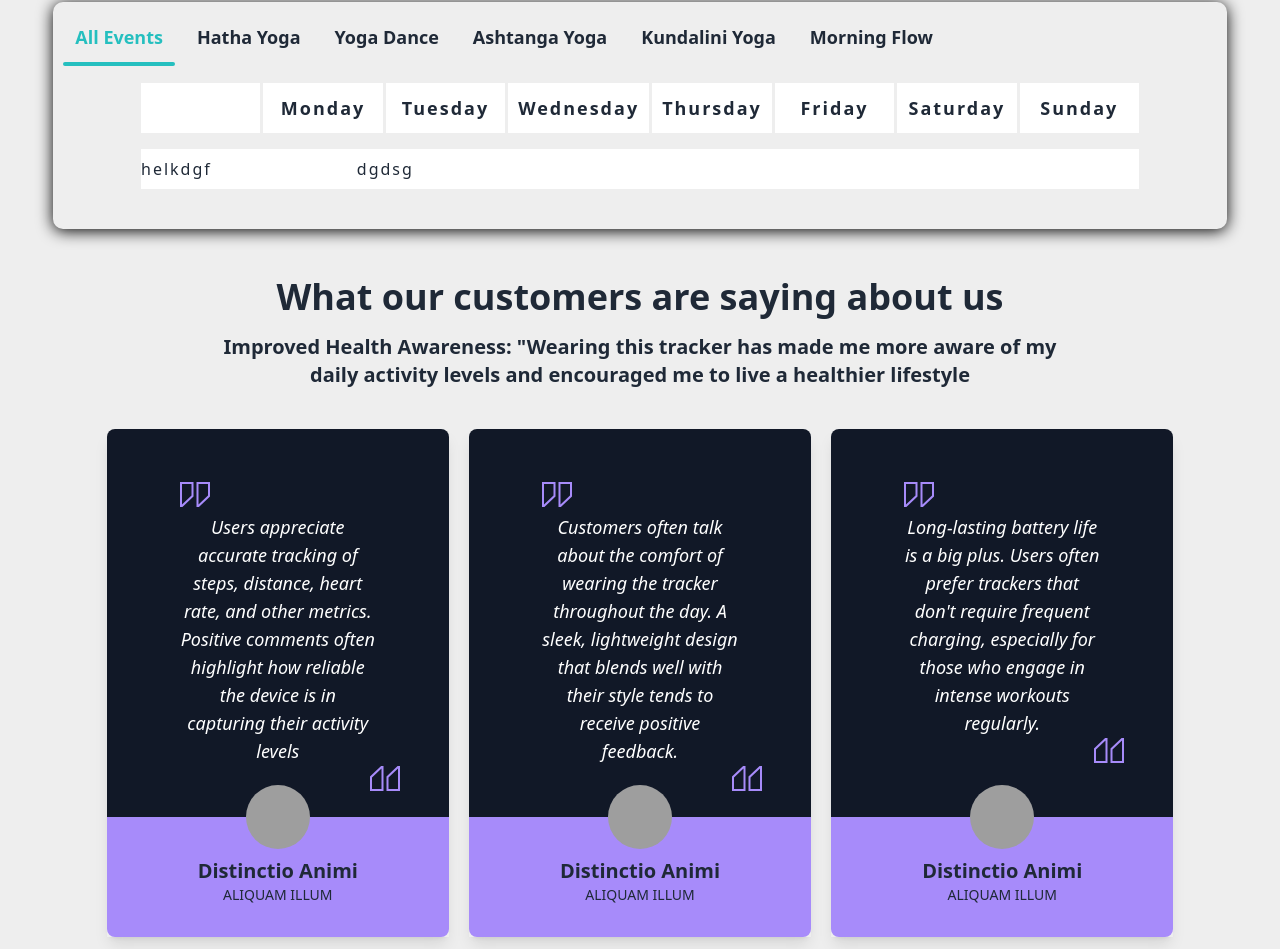
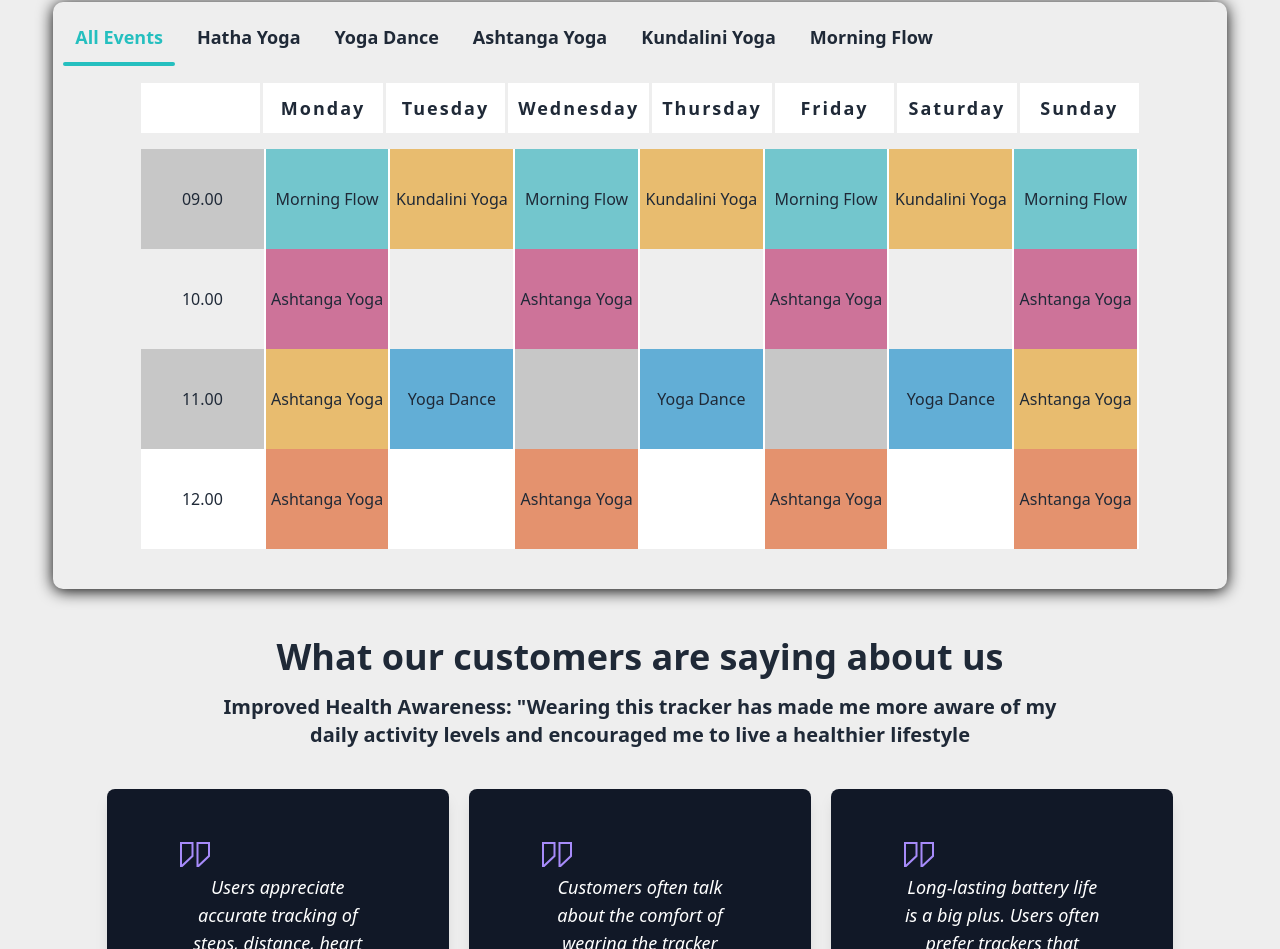
Before and after one commit to DeveloperAlihasan404439/Fitness-tracker-cliend-site-12, a React (Vite) app: page / in a window 1280 px wide. Shown: the part 1886-2835 px from the top of the page. Built offline with nearby package versions, Linux system fonts and the light colour scheme; no server answers; grey boxes are pictures that could not be loaded.

Commit message:
Classes Time table added the projact

```diff
--- a/src/pages/Class/ClassAll.css
+++ b/src/pages/Class/ClassAll.css
@@ -62,10 +62,13 @@
     margin-right: 0;
 }
 .day-discription{
-    line-height: 40px;
-    letter-spacing: 2px;
-
-    background-color: white;
+    line-height: 100px;
+    text-align: center;
+    border-right: 2px solid white;
+    /* margin-right: 3px; */
+}
+.day-discription:nth-last-child(1){
+    margin-right: none;
 }
 @keyframes moving {
     from {
@@ -83,10 +86,12 @@
 
 .tabs_contant .contant.active {
     display: block;
+    transition: .4s;
 }
 
 .tabs_container .contant {
     margin-bottom: 10px;
+    transition: .4s;
 }
 .tabs_container .contant table {
     overflow-x: scroll;
--- a/src/pages/Class/ClassAll.jsx
+++ b/src/pages/Class/ClassAll.jsx
@@ -32,217 +32,285 @@ const ClassAll = () => {
   const tabtext = [
     {
       id: 1,
-      title: 'Morning Flow',
-      discription:"Advanced Sequence",
-      time: '09.00 - 10.00',
-      link: 'Lily Carter',
-      hovertext: 'Morning relaxation and stretching',
-      bgColor: '#73C6CD',
-      timeDay: '09:00'
-
+      title: "Morning Flow",
+      discription: "Advanced Sequence",
+      time: "09.00 - 10.00",
+      link: "Lily Carter",
+      hovertext: "Morning relaxation and stretching",
+      bgColor: "#73C6CD",
+      timeDay: "09:00",
     },
     {
       id: 2,
-      title: 'Kundalini Yoga',
-      discription:"Basic Kundalini",
-      time: '09.00 - 10.00',
-      link: 'Grace Dean',
-      hovertext: 'Kundalini workflow for beginners',
-      bgColor: '#E8BC6F',
-      timeDay: '09:00'
+      title: "Kundalini Yoga",
+      discription: "Basic Kundalini",
+      time: "09.00 - 10.00",
+      link: "Grace Dean",
+      hovertext: "Kundalini workflow for beginners",
+      bgColor: "#E8BC6F",
+      timeDay: "09:00",
     },
     {
       id: 3,
-      title: 'Morning Flow',
-      discription:"Advanced Sequence",
-      time: '09.00 - 10.00',
-      link: 'Lily Carter',
-      hovertext: 'Morning relaxation and stretching',
-      bgColor: '#73C6CD',
-      timeDay: '09:00'
-
+      title: "Morning Flow",
+      discription: "Advanced Sequence",
+      time: "09.00 - 10.00",
+      link: "Lily Carter",
+      hovertext: "Morning relaxation and stretching",
+      bgColor: "#73C6CD",
+      timeDay: "09:00",
     },
     {
       id: 4,
-      title: 'Kundalini Yoga',
-      discription:"Basic Kundalini",
-      time: '09.00 - 10.00',
-      link: 'Grace Dean',
-      hovertext: 'Kundalini workflow for beginners',
-      bgColor: '#E8BC6F',
-      timeDay: '09:00'
+      title: "Kundalini Yoga",
+      discription: "Basic Kundalini",
+      time: "09.00 - 10.00",
+      link: "Grace Dean",
+      hovertext: "Kundalini workflow for beginners",
+      bgColor: "#E8BC6F",
+      timeDay: "09:00",
     },
     {
       id: 5,
-      title: 'Morning Flow',
-      discription:"Advanced Sequence",
-      time: '09.00 - 10.00',
-      link: 'Lily Carter',
-      hovertext: 'Morning relaxation and stretching',
-      bgColor: '#73C6CD',
-      timeDay: '09:00'
-
+      title: "Morning Flow",
+      discription: "Advanced Sequence",
+      time: "09.00 - 10.00",
+      link: "Lily Carter",
+      hovertext: "Morning relaxation and stretching",
+      bgColor: "#73C6CD",
+      timeDay: "09:00",
     },
     {
       id: 6,
-      title: 'Kundalini Yoga',
-      discription:"Basic Kundalini",
-      time: '09.00 - 10.00',
-      link: 'Grace Dean',
-      hovertext: 'Kundalini workflow for beginners',
-      bgColor: '#E8BC6F',
-      timeDay: '09:00'
+      title: "Kundalini Yoga",
+      discription: "Basic Kundalini",
+      time: "09.00 - 10.00",
+      link: "Grace Dean",
+      hovertext: "Kundalini workflow for beginners",
+      bgColor: "#E8BC6F",
+      timeDay: "09:00",
     },
-    {id: 7,
-      title: 'Morning Flow',
-      discription:"Advanced Sequence",
-      time: '09.00 - 10.00',
-      link: 'Lily Carter',
-      hovertext: 'Morning relaxation and stretching',
-      bgColor: '#73C6CD',
-      timeDay: '09:00'
+    {
+      id: 7,
+      title: "Morning Flow",
+      discription: "Advanced Sequence",
+      time: "09.00 - 10.00",
+      link: "Lily Carter",
+      hovertext: "Morning relaxation and stretching",
+      bgColor: "#73C6CD",
+      timeDay: "09:00",
     },
     {
       id: 8,
-      title: 'Ashtanga Yoga',
-      discription:"Weight Loss",
-      time: '10.00 - 11.00',
-      link: 'Sophia Keat',
-      hovertext: 'Cardio Workflow for weight loss',
-      bgColor: '#CD7399',
-      timeDay: '10:00'
+      title: "Ashtanga Yoga",
+      discription: "Weight Loss",
+      time: "10.00 - 11.00",
+      link: "Sophia Keat",
+      hovertext: "Cardio Workflow for weight loss",
+      bgColor: "#CD7399",
+      timeDay: "10:00",
     },
     {
       id: 9,
-      title: '',
-      discription:"",
-      time: '',
-      link: '',
-      hovertext: '',
-      bgColor: '',
-      timeDay: ''
+      title: "",
+      discription: "",
+      time: "",
+      link: "",
+      hovertext: "",
+      bgColor: "#EEE",
+      timeDay: "10:00",
     },
     {
       id: 10,
-      title: 'Ashtanga Yoga',
-      discription:"Weight Loss",
-      time: '10.00 - 11.00',
-      link: 'Sophia Keat',
-      hovertext: 'Cardio Workflow for weight loss',
-      bgColor: '#CD7399',
-      timeDay: '10:00'
+      title: "Ashtanga Yoga",
+      discription: "Weight Loss",
+      time: "10.00 - 11.00",
+      link: "Sophia Keat",
+      hovertext: "Cardio Workflow for weight loss",
+      bgColor: "#CD7399",
+      timeDay: "10:00",
     },
     {
       id: 11,
-      title: '',
-      discription:"",
-      time: '',
-      link: '',
-      hovertext: '',
-      bgColor: '',
-      timeDay: ''
+      title: "",
+      discription: "",
+      time: "",
+      link: "",
+      hovertext: "",
+      bgColor: "#EEE",
+      timeDay: "10:00",
     },
     {
       id: 12,
-      title: 'Ashtanga Yoga',
-      discription:"Weight Loss",
-      time: '10.00 - 11.00',
-      link: 'Sophia Keat',
-      hovertext: 'Cardio Workflow for weight loss',
-      bgColor: '#CD7399',
-      timeDay: '10:00'
+      title: "Ashtanga Yoga",
+      discription: "Weight Loss",
+      time: "10.00 - 11.00",
+      link: "Sophia Keat",
+      hovertext: "Cardio Workflow for weight loss",
+      bgColor: "#CD7399",
+      timeDay: "10:00",
     },
     {
       id: 13,
-      title: '',
-      discription:"",
-      time: '',
-      link: '',
-      hovertext: '',
-      bgColor: '',
-      timeDay: ''
+      title: "",
+      discription: "",
+      time: "",
+      link: "",
+      hovertext: "",
+      bgColor: "#EEE",
+      timeDay: "10:00",
     },
     {
       id: 14,
-      title: 'Kundalini Yoga',
-      discription:"Basic Kundalini",
-      time: '11.00 - 12.00',
-      link: 'Grace Dean',
-      hovertext: 'Grace Dean',
-      bgColor: '#CD7399',
-      timeDay: '11:00'
+      title: "Ashtanga Yoga",
+      discription: "Weight Loss",
+      time: "10.00 - 11.00",
+      link: "Sophia Keat",
+      hovertext: "Cardio Workflow for weight loss",
+      bgColor: "#CD7399",
+      timeDay: "10:00",
     },
     {
       id: 15,
-      title: 'Ashtanga Yoga',
-      discription:"Weight Loss",
-      time: '11.00 - 12.00',
-      link: 'Sophia Keat',
-      hovertext: 'Cardio Workflow for weight loss',
-      bgColor: '#E8BC6F',
-      timeDay: '11:00'
+      title: "Ashtanga Yoga",
+      discription: "Weight Loss",
+      time: "11.00 - 12.00",
+      link: "Sophia Keat",
+      hovertext: "Cardio Workflow for weight loss",
+      bgColor: "#E8BC6F",
+      timeDay: "11:00",
     },
     {
       id: 16,
-      title: 'Yoga Dance',
-      discription:"Cardio Fit",
-      time: '11.00 - 12.00',
-      link: 'Daniel Brooks',
-      hovertext: 'Yoga Sequence with dancing moves',
-      bgColor: '#62AED6',
-      timeDay: '11:00'
+      title: "Yoga Dance",
+      discription: "Cardio Fit",
+      time: "11.00 - 12.00",
+      link: "Daniel Brooks",
+      hovertext: "Yoga Sequence with dancing moves",
+      bgColor: "#62AED6",
+      timeDay: "11:00",
     },
     {
       id: 17,
-      title: '',
-      discription:"",
-      time: '',
-      link: '',
-      hovertext: '',
-      bgColor: '',
-      timeDay: '11:00'
+      title: "",
+      discription: "",
+      time: "",
+      link: "",
+      hovertext: "",
+      bgColor: "",
+      timeDay: "11:00",
     },
     {
       id: 18,
-      title: 'Yoga Dance',
-      discription:"Cardio Fit",
-      time: '11.00 - 12.00',
-      link: 'Daniel Brooks',
-      hovertext: 'Yoga Sequence with dancing moves',
-      bgColor: '#62AED6',
-      timeDay: '11:00'
+      title: "Yoga Dance",
+      discription: "Cardio Fit",
+      time: "11.00 - 12.00",
+      link: "Daniel Brooks",
+      hovertext: "Yoga Sequence with dancing moves",
+      bgColor: "#62AED6",
+      timeDay: "11:00",
     },
     {
       id: 19,
-      title: '',
-      discription:"",
-      time: '',
-      link: '',
-      hovertext: '',
-      bgColor: '',
-      timeDay: '11:00'
+      title: "",
+      discription: "",
+      time: "",
+      link: "",
+      hovertext: "",
+      bgColor: "",
+      timeDay: "11:00",
     },
     {
       id: 20,
-      title: 'Yoga Dance',
-      discription:"Cardio Fit",
-      time: '11.00 - 12.00',
-      link: 'Daniel Brooks',
-      hovertext: 'Yoga Sequence with dancing moves',
-      bgColor: '#62AED6',
-      timeDay: '11:00'
+      title: "Yoga Dance",
+      discription: "Cardio Fit",
+      time: "11.00 - 12.00",
+      link: "Daniel Brooks",
+      hovertext: "Yoga Sequence with dancing moves",
+      bgColor: "#62AED6",
+      timeDay: "11:00",
     },
     {
       id: 21,
-      title: 'Ashtanga Yoga',
-      discription:"Weight Loss",
-      time: '12.00 - 13.00',
-      link: 'Sophia Keat',
-      hovertext: 'Cardio Workflow for weight loss',
-      bgColor: '#E8BC6F',
-      timeDay: '12:00'
+      title: "Ashtanga Yoga",
+      discription: "Weight Loss",
+      time: "11.00 - 12.00",
+      link: "Sophia Keat",
+      hovertext: "Cardio Workflow for weight loss",
+      bgColor: "#E8BC6F",
+      timeDay: "11:00",
     },
-  ]
+    {
+      id: 22,
+      title: "Ashtanga Yoga",
+      discription: "Weight Loss",
+      time: "12.00 - 13.00",
+      link: "Sophia Keat",
+      hovertext: "Cardio Workflow for weight loss",
+      bgColor: "#E4926E",
+      timeDay: "12:00",
+    },
+    {
+      id: 23,
+      title: "",
+      discription: "",
+      time: "",
+      link: "",
+      hovertext: "",
+      bgColor: "",
+      timeDay: "12:00",
+    },
+    {
+      id: 24,
+      title: "Ashtanga Yoga",
+      discription: "Weight Loss",
+      time: "12.00 - 13.00",
+      link: "Sophia Keat",
+      hovertext: "Cardio Workflow for weight loss",
+      bgColor: "#E4926E",
+      timeDay: "12:00",
+    },
+    {
+      id: 25,
+      title: "",
+      discription: "",
+      time: "",
+      link: "",
+      hovertext: "",
+      bgColor: "",
+      timeDay: "12:00",
+    },
+    {
+      id: 26,
+      title: "Ashtanga Yoga",
+      discription: "Weight Loss",
+      time: "12.00 - 13.00",
+      link: "Sophia Keat",
+      hovertext: "Cardio Workflow for weight loss",
+      bgColor: "#E4926E",
+      timeDay: "12:00",
+    },
+    {
+      id: 27,
+      title: "",
+      discription: "",
+      time: "",
+      link: "",
+      hovertext: "",
+      bgColor: "",
+      timeDay: "12:00",
+    },
+    {
+      id: 28,
+      title: "Ashtanga Yoga",
+      discription: "Weight Loss",
+      time: "12.00 - 13.00",
+      link: "Sophia Keat",
+      hovertext: "Cardio Workflow for weight loss",
+      bgColor: "#E4926E",
+      timeDay: "12:00",
+    },
+  ];
   return (
     <div className="w-11/12 mx-auto mt-10">
       <h2 className="text-xl md:text-3xl font-bold text-center py-5 pb-10">
@@ -285,27 +353,96 @@ const ClassAll = () => {
                   <span className="day-text ">Saturday</span>
                   <span className="day-text ">Sunday</span>
                 </div>
-                <div className="mt-4 w-full flex justify-between bg-white">
-                  <div className ="day-discription">
-                  <span className=" ">helkdgf</span>
+                <div className="mt-4 w-full">
+                  <div className="grid grid-cols-8 w-full">
+                    <div className="day-discription bg-[#c7c7c7]">
+                      <p>09.00</p>
+                    </div>
+                    {tabtext.map((time) => {
+                      if (time.timeDay === "09:00") {
+                        return (
+                          time.id && (
+                            <div
+                              key={time.id}
+                              className={`day-discription ${
+                                time.id && "block"
+                              }`}
+                              style={{
+                                background: `${
+                                  time.bgColor ? time.bgColor : ""
+                                }`,
+                              }}
+                            >
+                              <h1>{time.title}</h1>
+                            </div>
+                          )
+                        );
+                      }
+                      return null;
+                    })}
                   </div>
-                  <div className ="day-discription">
-                  <span className=" ">dgdsg</span>
+                  <div className="grid grid-cols-8 w-full">
+                    <div className="day-discription bg-[#EEE]">
+                      <p>10.00</p>
+                    </div>
+                    {tabtext.map((time) => {
+                      if (time.timeDay === "10:00") {
+                        return (
+                          <div
+                            key={time.id}
+                            className="day-discription bg-[#c7c7c7]"
+                            style={{
+                              background: `${time.bgColor ? time.bgColor : ""}`,
+                            }}
+                          >
+                            <h1>{time.title}</h1>
+                          </div>
+                        );
+                      }
+                      return null;
+                    })}
                   </div>
-                  <div className ="day-discription">
-                  <span className=" "></span>
+                  <div className="grid grid-cols-8 w-full">
+                    <div className="day-discription bg-[#c7c7c7]">
+                      <p>11.00</p>
+                    </div>
+                    {tabtext.map((time) => {
+                      if (time.timeDay === "11:00") {
+                        return (
+                          <div
+                            key={time.id}
+                            className="day-discription bg-[#c7c7c7]"
+                            style={{
+                              background: `${time.bgColor ? time.bgColor : ""}`,
+                            }}
+                          >
+                            <h1>{time.title}</h1>
+                          </div>
+                        );
+                      }
+                      return null;
+                    })}
                   </div>
-                  <div className ="day-discription">
-                  <span className=" "></span>
-                  </div>
-                  <div className ="day-discription">
-                  <span className=" "></span>
-                  </div>
-                  <div className ="day-discription">
-                  <span className=" "></span>
-                  </div>
-                  <div className ="day-discription">
-                  <span className=" "></span>
+                  <div className="grid grid-cols-8 w-full">
+                    <div className="day-discription bg-[#fff]">
+                      <p>12.00</p>
+                    </div>
+                    {tabtext.map((time) => {
+                      if (time.timeDay === "12:00") {
+                        return (
+                          <div
+                            key={time.id}
+                            className="day-discription bg-[#fff]"
+                            style={{
+                              background: `${time.bgColor ? time.bgColor : ""}`,
+                            }}
+                          >
+                            <h1>{time.title}</h1>
+                          </div>
+                        );
+                      }
+                      return null;
+                    })}
                   </div>
                 </div>
               </div>
```
